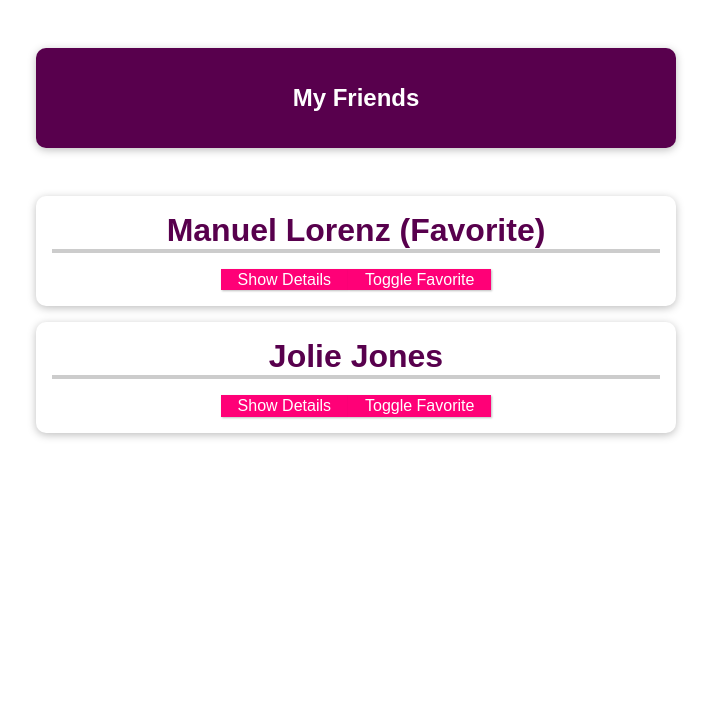
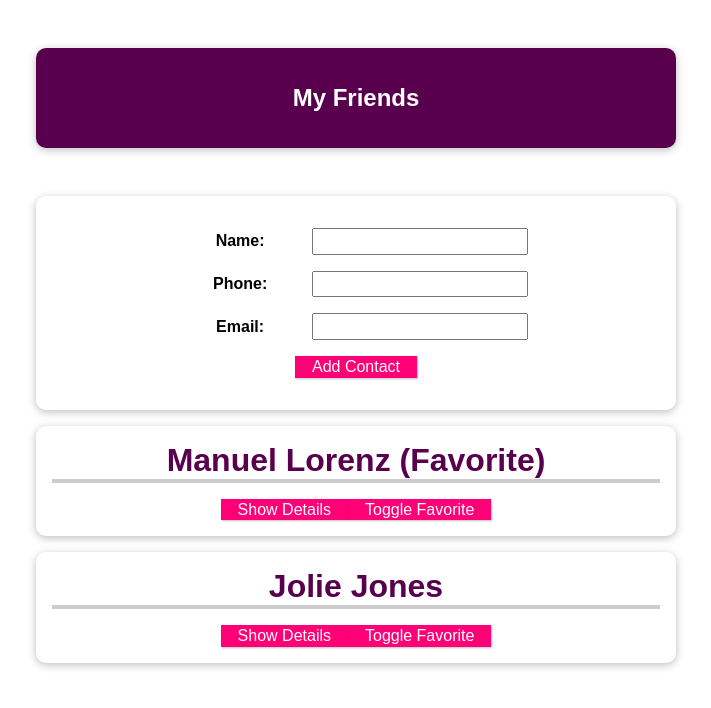
Before and after one commit to Looking-for-Salvation/vue-app, a Vue app: page / in a window 1280 px wide. Shown: the top 708 px of the page, without its empty margins (284-995 px from the left). Built offline with nearby package versions, Linux system fonts and the light colour scheme.

Commit message:
Added AddContact component and connect it to App.vue

```diff
--- a/src/App.vue
+++ b/src/App.vue
@@ -3,6 +3,7 @@
       <header>
          <h1>My Friends</h1>
       </header>
+      <add-contact @add-contact="addContact"></add-contact>
       <ul>
          <friend-contact
             v-for="friend in friends"
@@ -19,7 +20,9 @@
 </template>
 
 <script>
+import AddContact from "./components/AddContact.vue";
 export default {
+   components: { AddContact },
    name: "App",
    data() {
       return {
@@ -46,6 +49,17 @@
          const identifiedFriend = this.friends.find((friend) => friend.id === friendId);
 
          identifiedFriend.isFavorite = !identifiedFriend.isFavorite;
+      },
+      addContact(name, phone, email) {
+         const newFriendContact = {
+            id: new Date().toISOString(),
+            name: name,
+            phone: phone,
+            email: email,
+            isFavorite: false,
+         };
+
+         this.friends.push(newFriendContact);
       },
    },
 };
@@ -77,7 +91,8 @@
    padding: 0;
    list-style: none;
 }
-#app li {
+#app li,
+#app form {
    box-shadow: 0 2px 8px rgba(0, 0, 0, 0.26);
    margin: 1rem auto;
    border-radius: 10px;
@@ -108,4 +123,18 @@
    border-color: #ec3169;
    box-shadow: 1px 1px 4px rgba(0, 0, 0, 0.26);
 }
+
+#app input {
+   font: inherit;
+   padding: 0.15rem;
+}
+#app label {
+   font-weight: bold;
+   margin-right: 1rem;
+   width: 7rem;
+   display: inline-block;
+}
+#app form div {
+   margin: 1rem 0;
+}
 </style>
--- /dev/null
+++ b/src/components/AddContact.vue
@@ -0,0 +1,38 @@
+<template>
+   <form @submit.prevent="submitData">
+      <div>
+         <label for="name">Name: </label>
+         <input type="text" id="name" v-model="enteredName" />
+      </div>
+      <div>
+         <label for="phone">Phone: </label>
+         <input type="tel" id="phone" v-model="enteredPhone" />
+      </div>
+      <div>
+         <label for="email">Email: </label>
+         <input type="email" id="email" v-model="enteredEmail" />
+      </div>
+      <div>
+         <button>Add Contact</button>
+      </div>
+   </form>
+</template>
+
+<script>
+export default {
+   name: "Add Contact",
+   emits: ["add-contact"],
+   data() {
+      return {
+         enteredName: "",
+         enteredPhone: "",
+         enteredEmail: "",
+      };
+   },
+   methods: {
+      submitData() {
+         this.$emit("add-contact", this.enteredName, this.enteredPhone, this.enteredEmail);
+      },
+   },
+};
+</script>
--- a/src/main.js
+++ b/src/main.js
@@ -1,7 +1,9 @@
 import { createApp } from "vue";
 import App from "./App.vue";
 import FriendContact from "./components/FriendContact.vue";
+import AddContact from "./components/AddContact.vue";
 
 createApp(App)
-	.component("friend-contact", FriendContact)
-	.mount("#app");
+   .component("friend-contact", FriendContact)
+   .component("add-contact", AddContact)
+   .mount("#app");
```
Lines whose indentation alone changed are shown as unchanged.
